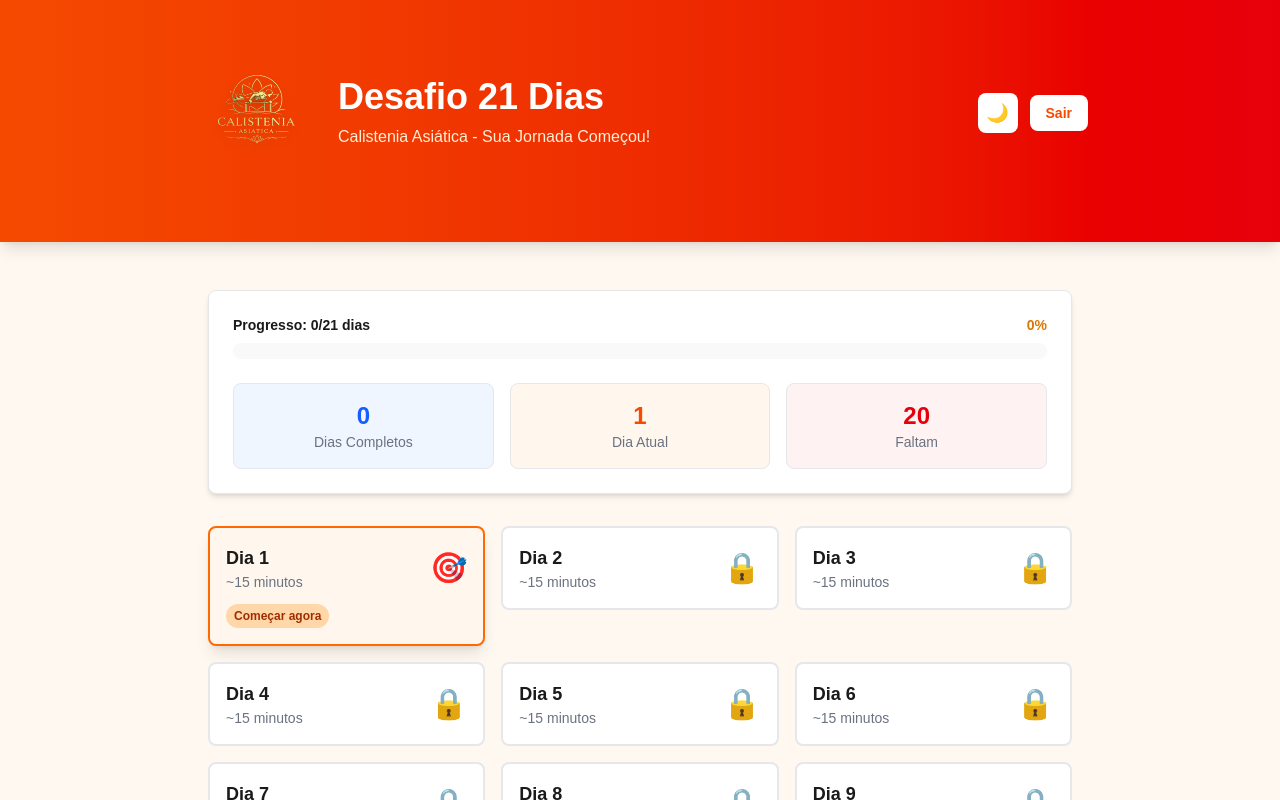
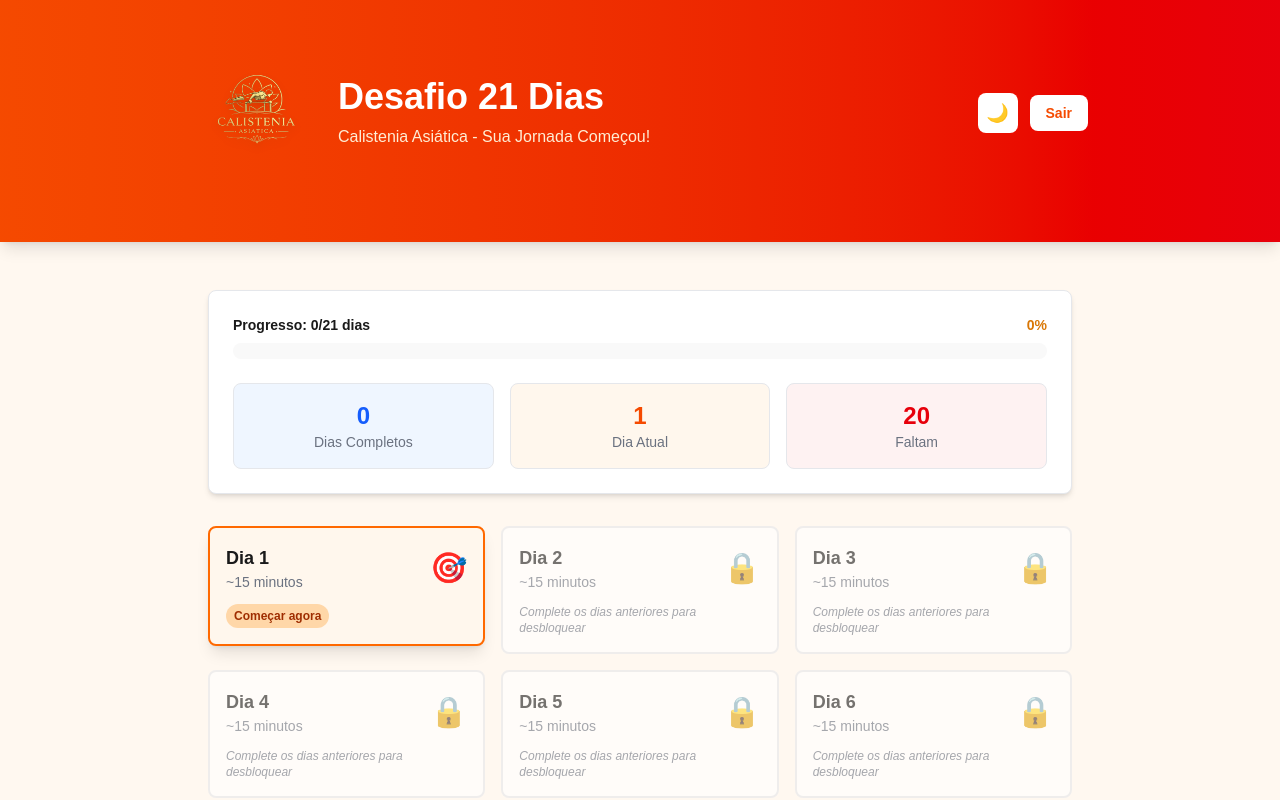
Before and after one commit to Gabriel3025/Claude-Host, a Next.js app in the folder calisthenics-21days/: page / in a window 1280 px wide. Shown: the top 800 px of the page. Built offline with nearby package versions, Linux system fonts and the light colour scheme; no server answers.

Commit message:
Add: trava visual e funcional para impedir acesso a dias não-desbloqueados

```diff
--- a/calisthenics-21days/components/DayCard.tsx
+++ b/calisthenics-21days/components/DayCard.tsx
@@ -24,16 +24,19 @@ export function DayCard({ dayNumber, isCompleted, isCurrent, onUndo }: DayCardPr
     setIsUndoing(false);
   };
 
-  return (
-    <div className="relative">
-      <Link href={`/day/${dayNumber}`}>
+  // Only allow clicking if completed or is current day
+  const isClickable = isCompleted || isCurrent;
+
+  const cardContent = (
     <div
-          className={`rounded-lg border-2 p-4 cursor-pointer transition-all transform hover:scale-105 ${
+      className={`rounded-lg border-2 p-4 transition-all transform ${
+        isClickable ? "cursor-pointer hover:scale-105" : "cursor-not-allowed opacity-60"
+      } ${
         isCompleted
           ? "border-green-500 bg-green-50 dark:bg-green-900/20 dark:border-green-700"
           : isCurrent
             ? "border-orange-500 bg-orange-50 shadow-lg dark:bg-[var(--bg-elevated)] dark:border-[var(--accent)] dark:shadow-lg"
-                : "border-[var(--border)] bg-[var(--bg-card)] hover:border-orange-300 dark:hover:border-[var(--accent)]"
+            : "border-[var(--border)] bg-[var(--bg-card)] dark:bg-[var(--bg-card)]"
       }`}
     >
       <div className="flex items-center justify-between">
@@ -53,8 +56,24 @@ export function DayCard({ dayNumber, isCompleted, isCurrent, onUndo }: DayCardPr
           Começar agora
         </div>
       )}
+
+      {!isClickable && !isCompleted && (
+        <div className="mt-3 text-xs text-[var(--text-secondary)] italic">
+          Complete os dias anteriores para desbloquear
         </div>
+      )}
+    </div>
+  );
+
+  return (
+    <div className="relative">
+      {isClickable ? (
+        <Link href={`/day/${dayNumber}`}>
+          {cardContent}
         </Link>
+      ) : (
+        cardContent
+      )}
 
       {isCompleted && onUndo && (
         <button
```
Lines whose indentation alone changed are shown as unchanged.
